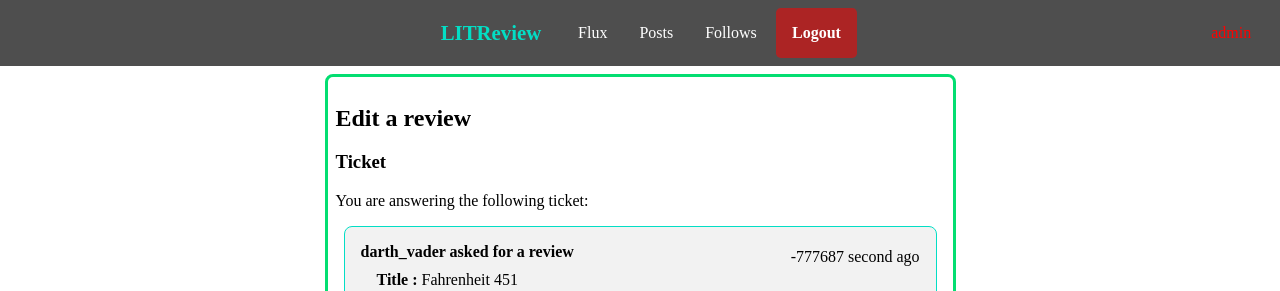
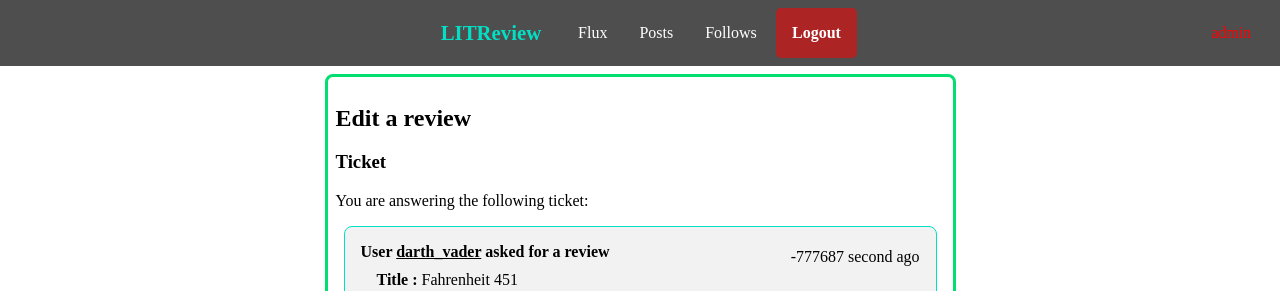
Before and after one commit to MeldSnake/oc-project9-litreview, a Django app: page /reviews/6/edit/ in a window 1280 px wide. Shown: the top 291 px of the page. Run offline with Django 4.2, Linux system fonts and the light colour scheme; a user stored in the database is signed in; data comes from the database, SQL or seed files in the repository.

Commit message:
Adding view for per user list of tickets and reviews.
Signed-off-by: MeldSnake <ikeek.33@gmail.com>

```diff
--- a/litreview/urls.py
+++ b/litreview/urls.py
@@ -88,6 +88,9 @@ urlpatterns = [
         ), name='review-delete'),
 
     # Follows endpoints
+    path('user/<int:userid>/', PostsView.as_view(
+            current_user=False,
+        ), name='user-list'),
     path('follows/<int:userid>/add/', FollowAddIdView.as_view(
         ), name='follow-add'),
     path('follows/<int:userid>/delete/', FollowDeleteView.as_view(
--- a/static/styles.css
+++ b/static/styles.css
@@ -132,6 +132,10 @@ body {
 
 .ticket__user, .review__user {
     font-weight: bold;
+}
+
+.user__link {
+    color: inherit;
 }
 
 .ticket__date, .review__date {
--- a/templates/listings/partials/ticket.html
+++ b/templates/listings/partials/ticket.html
@@ -1,7 +1,15 @@
 {% load extras %}
 
 <div class="ticket ticket{% if short_ticket %}--short{% endif %}">
+    {% if user.id == ticket.user.id %}
     <span class="ticket__user">{% user_case ticket.user %} asked for a review</span>
+    {% else %}
+    <span class="ticket__user">
+        User
+        <a class="user__link" href="{% url "user-list" ticket.user.id %}">{% user_case ticket.user %}</a>
+        asked for a review
+    </span>
+    {% endif %}
     <span class="ticket__date">{{ ticket.time_created|short_date }}</span>
     <span class="ticket__title">{{ ticket.title|title }}</span>
     {% if ticket.description and not short_ticket %}
```
Also changed, not shown: listings/views/posts.py (+9 -3 lines), templates/listings/partials/review.html (+8 -0 lines).
